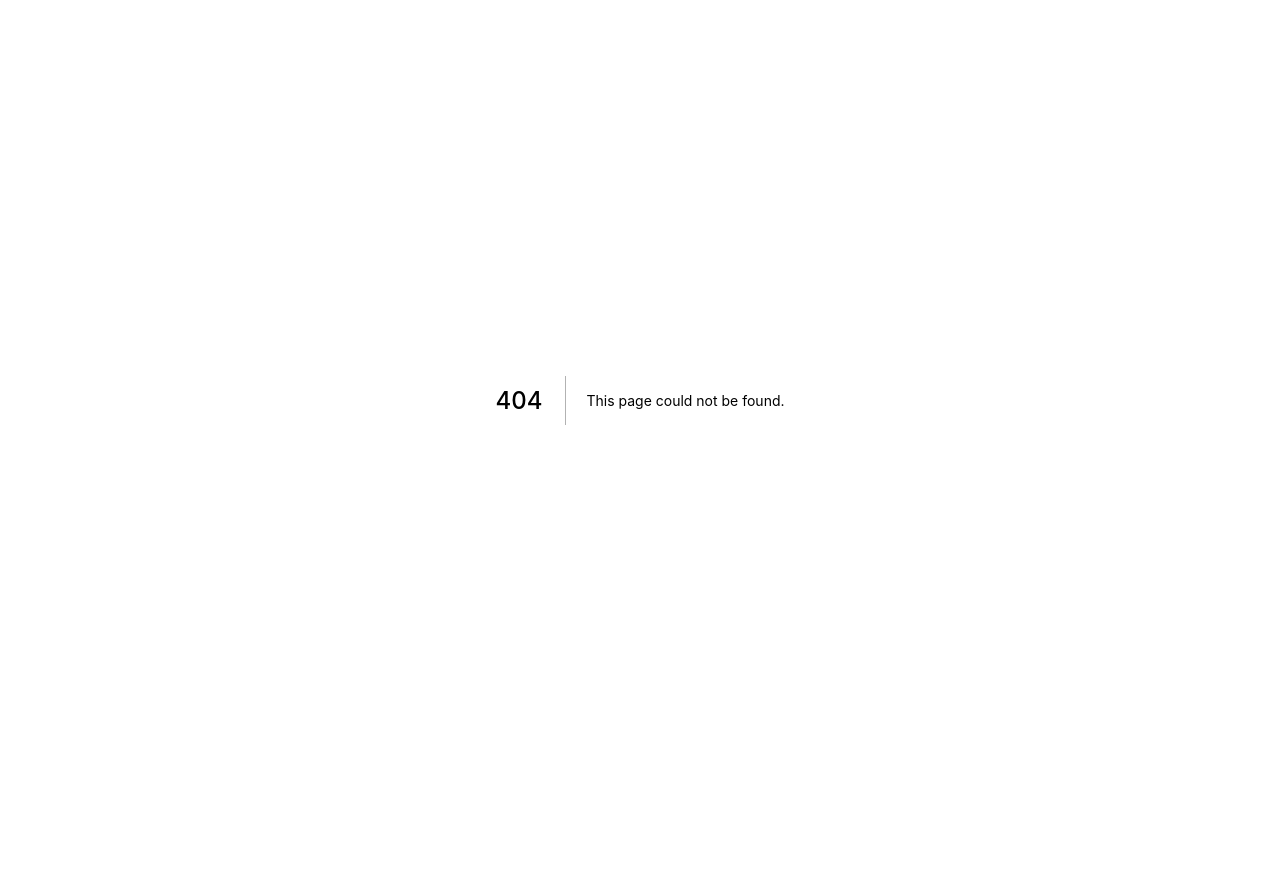
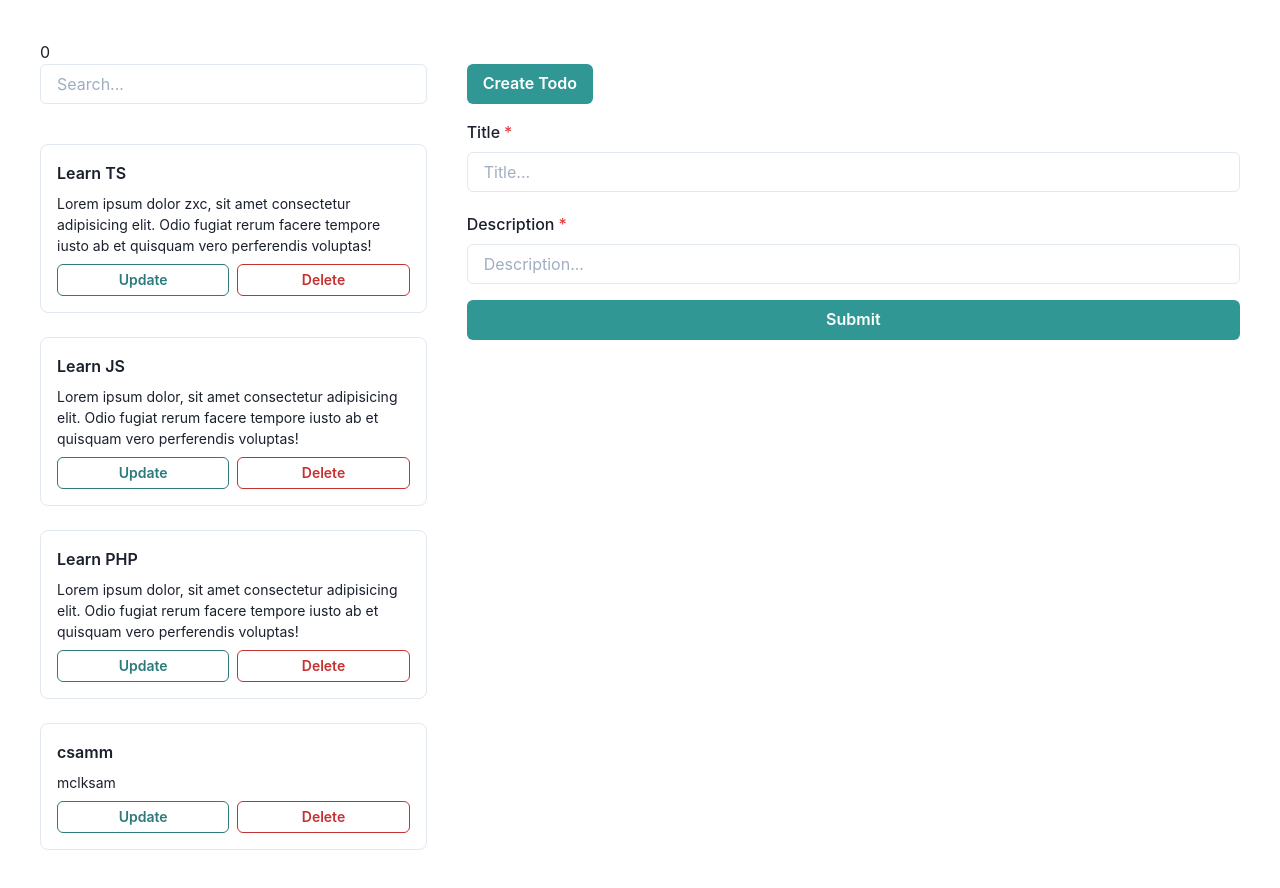
Before and after one commit to manullah/next-with-ts, a Next.js app: page /todos in a window 1280 px wide. Before the commit this address had no page. Before the commit the page ends 800 px from the top, so only its background shows below. Built offline with nearby package versions, Linux system fonts and the light colour scheme; data requests are answered from the project's data file.

Commit message:
add | fetch todo queries

```diff
--- /dev/null
+++ b/componnets/FormTodo.tsx
@@ -0,0 +1,109 @@
+import React from "react";
+import { Button } from "@chakra-ui/button";
+import { FormControl, FormLabel } from "@chakra-ui/form-control";
+import { Input } from "@chakra-ui/input";
+import { Controller, SubmitHandler, useForm } from "react-hook-form";
+import { useAddTodoData, useFetchTodoIdData } from "../utils/hooks/todoData";
+import { IFormTodo } from "../utils/types/todo";
+
+const FormTodo = ({
+  id,
+  removeIdActived,
+}: {
+  id: number;
+  removeIdActived: () => void;
+}) => {
+  // fetch query
+  const {
+    isSuccess,
+    data: todo,
+    isLoading,
+    isError,
+  } = useFetchTodoIdData({
+    id,
+    onSuccess: (data) => {
+      setValue("title", data.title);
+      setValue("description", data.description);
+    },
+  });
+  const { mutate: addTodo } = useAddTodoData({
+    onSuccess: () => reset(),
+  });
+
+  // form
+  const { control, handleSubmit, reset, setValue } = useForm<IFormTodo>({
+    defaultValues: {
+      title: "",
+      description: "",
+    },
+  });
+  const onSubmit: SubmitHandler<IFormTodo> = (data) => addTodo(data);
+
+  const renderResult = () => {
+    if (isLoading) {
+      return <div>Loading...</div>;
+    }
+
+    if (isError) {
+      return <div>Something went wrong</div>;
+    }
+
+    if (isSuccess) {
+      return <div>{JSON.stringify(todo)}</div>;
+    }
+
+    return <></>;
+  };
+
+  return (
+    <>
+      <Button
+        colorScheme="teal"
+        variant="solid"
+        mb={4}
+        onClick={() => {
+          removeIdActived();
+          reset();
+        }}
+      >
+        Create Todo
+      </Button>
+      <form onSubmit={handleSubmit(onSubmit)}>
+        {renderResult()}
+        <Controller
+          name="title"
+          control={control}
+          rules={{ required: true }}
+          render={({ field }) => (
+            <FormControl id="title" isRequired mb={5}>
+              <FormLabel>Title</FormLabel>
+              <Input {...field} type="text" placeholder="Title..." />
+            </FormControl>
+          )}
+        />
+        <Controller
+          name="description"
+          control={control}
+          rules={{ required: true }}
+          render={({ field }) => (
+            <FormControl id="title" isRequired>
+              <FormLabel>Description</FormLabel>
+              <Input {...field} type="text" placeholder="Description..." />
+            </FormControl>
+          )}
+        />
+        <Button
+          colorScheme="teal"
+          variant="solid"
+          type="submit"
+          width="full"
+          mt={4}
+        >
+          Submit
+        </Button>
+      </form>
+    </>
+  );
+};
+
+export default FormTodo;
--- /dev/null
+++ b/componnets/ListTodo.tsx
@@ -0,0 +1,51 @@
+import React from "react";
+import { VStack, Text, HStack } from "@chakra-ui/layout";
+import { IResponseTodo } from "../utils/types/todo";
+import { Button } from "@chakra-ui/button";
+import { useDeleteTodoData } from "../utils/hooks/todoData";
+
+const ListTodo = ({
+  todo,
+  updateId,
+}: {
+  todo: IResponseTodo;
+  updateId: (id: number) => void;
+}) => {
+  // fetch query
+  const { mutate: deleteTodo } = useDeleteTodoData();
+
+  return (
+    <VStack
+      borderWidth={1}
+      borderRadius={8}
+      padding="4"
+      align="start"
+      spacing={2}
+    >
+      <Text fontWeight="semibold">{todo.title}</Text>
+      <Text fontSize="sm">{todo.description}</Text>
+      <HStack width="full">
+        <Button
+          colorScheme="teal"
+          variant="outline"
+          width="full"
+          size="sm"
+          onClick={() => updateId(todo.id)}
+        >
+          Update
+        </Button>
+        <Button
+          colorScheme="red"
+          variant="outline"
+          width="full"
+          size="sm"
+          onClick={() => deleteTodo(todo.id)}
+        >
+          Delete
+        </Button>
+      </HStack>
+    </VStack>
+  );
+};
+
+export default ListTodo;
--- /dev/null
+++ b/db.json
@@ -0,0 +1,27 @@
+{
+  "todos": [
+    {
+      "id": 1,
+      "title": "Learn TS",
+      "description": "Lorem ipsum dolor zxc, sit amet consectetur adipisicing elit. Odio fugiat rerum facere tempore iusto ab et quisquam vero perferendis voluptas!",
+      "done": false
+    },
+    {
+      "id": 2,
+      "title": "Learn JS",
+      "description": "Lorem ipsum dolor, sit amet consectetur adipisicing elit. Odio fugiat rerum facere tempore iusto ab et quisquam vero perferendis voluptas!",
+      "done": false
+    },
+    {
+      "id": 3,
+      "title": "Learn PHP",
+      "description": "Lorem ipsum dolor, sit amet consectetur adipisicing elit. Odio fugiat rerum facere tempore iusto ab et quisquam vero perferendis voluptas!",
+      "done": true
+    },
+    {
+      "title": "csamm",
+      "description": "mclksam",
+      "id": 4
+    }
+  ]
+}
--- a/package.json
+++ b/package.json
@@ -11,7 +11,8 @@
     "check-format": "prettier --check .",
     "check-lint": "eslint . --ext ts --ext tsx --ext js",
     "format": "prettier --write .",
-    "test-all": "npm run check-format && npm run check-lint && npm run check-types && npm run build"
+    "test-all": "npm run check-format && npm run check-lint && npm run check-types && npm run build",
+    "serve-json": "json-server --watch db.json --port 4000"
   },
   "dependencies": {
     "@chakra-ui/icons": "^1.1.1",
@@ -20,6 +21,7 @@
     "@emotion/styled": "^11.6.0",
     "axios": "^0.24.0",
     "framer-motion": "^4.1.17",
+    "json-server": "^0.17.0",
     "next": "12.0.7",
     "next-auth": "^4.0.5",
     "react": "17.0.2",
--- /dev/null
+++ b/pages/todos/index.tsx
@@ -0,0 +1,73 @@
+import React, { useState } from "react";
+import { NextPage } from "next";
+import { Box, Container, Grid, HStack } from "@chakra-ui/layout";
+import { Input } from "@chakra-ui/input";
+import { useFetchTodoData } from "../../utils/hooks/todoData";
+import { IResponseTodo } from "../../utils/types/todo";
+import FormTodo from "../../componnets/FormTodo";
+import ListTodo from "../../componnets/ListTodo";
+
+const Todos: NextPage = () => {
+  const [search, setSearch] = useState("");
+  const [idActived, setIdActived] = useState(0);
+
+  // fetch query
+  const {
+    isLoading,
+    isError,
+    isSuccess,
+    data: todos,
+  } = useFetchTodoData({ params: { q: search } });
+
+  const renderResult = () => {
+    if (isLoading) {
+      return <div>Loading...</div>;
+    }
+
+    if (isError) {
+      return <div>Something went wrong</div>;
+    }
+
+    if (isSuccess) {
+      return todos?.map((todo: IResponseTodo) => (
+        <ListTodo
+          todo={todo}
+          key={todo.id}
+          updateId={(id) => setIdActived(id)}
+        ></ListTodo>
+      ));
+    }
+
+    return <></>;
+  };
+
+  return (
+    <>
+      <Container maxW="container.xl" p={[0, 10]}>
+        {idActived}
+        <HStack spacing={10} align="start">
+          <Box flex="1">
+            <Input
+              type="text"
+              placeholder="Search..."
+              value={search}
+              onChange={(e) => setSearch(e.target.value)}
+              mb={10}
+            />
+            <Grid templateColumns="repeat(1, 1fr)" gap={6}>
+              {renderResult()}
+            </Grid>
+          </Box>
+          <Box flex="2">
+            <FormTodo
+              id={idActived}
+              removeIdActived={() => setIdActived(0)}
+            ></FormTodo>
+          </Box>
+        </HStack>
+      </Container>
+    </>
+  );
+};
+
+export default Todos;
--- /dev/null
+++ b/utils/hooks/todoData.ts
@@ -0,0 +1,66 @@
+import axios from "axios";
+import { useMutation, useQuery, useQueryClient } from "react-query";
+import { IFormTodo, IQueryFetchTodo, IResponseTodo } from "../types/todo";
+
+export const useFetchTodoData = ({ params }: { params: IQueryFetchTodo }) => {
+  return useQuery<Array<IResponseTodo>>(["fetchTodos", params], () =>
+    axios
+      .get(`http://localhost:4000/todos`, { params })
+      .then(({ data }) => data)
+  );
+};
+
+export const useFetchTodoIdData = ({
+  id,
+  onSuccess,
+}: {
+  id: number;
+  onSuccess: (data: IResponseTodo) => void;
+}) => {
+  return useQuery(
+    ["fetchTodoId", id],
+    () =>
+      axios.get(`http://localhost:4000/todos/${id}`).then(({ data }) => data),
+    {
+      enabled: Boolean(id),
+      onSuccess,
+    }
+  );
+};
+
+export const useAddTodoData = ({ onSuccess }: { onSuccess: () => void }) => {
+  const queryClient = useQueryClient();
+  return useMutation(
+    (todo: IFormTodo) => axios.post("http://localhost:4000/todos", todo),
+    {
+      onSuccess: () => {
+        queryClient.invalidateQueries("fetchTodos");
+        onSuccess();
+      },
+    }
+  );
+};
+
+export const useUpdateTodoData = ({ onSuccess }: { onSuccess: () => void }) => {
+  const queryClient = useQueryClient();
+  return useMutation(
+    ({ id, todo }: { id: number; todo: IFormTodo }) =>
+      axios.put(`http://localhost:4000/todos/${id}`, todo),
+    {
+      onSuccess: () => {
+        queryClient.invalidateQueries("fetchTodos");
+        onSuccess();
+      },
+    }
+  );
+};
+
+export const useDeleteTodoData = () => {
+  const queryClient = useQueryClient();
+  return useMutation(
+    (id: number) => axios.delete(`http://localhost:4000/todos/${id}`),
+    {
+      onSuccess: () => queryClient.invalidateQueries("fetchTodos"),
+    }
+  );
+};
--- /dev/null
+++ b/utils/types/todo.ts
@@ -0,0 +1,15 @@
+export type IResponseTodo = {
+  id: number;
+  title: string;
+  description: string;
+  done: boolean;
+};
+
+export type IFormTodo = {
+  title: string;
+  description: string;
+};
+
+export type IQueryFetchTodo = {
+  q: string;
+};
```
Also changed, not shown: componnets/PokemonsSearchResult.tsx (deleted, +0 -7 lines), .eslintrc.js, 1 other file (tests, documents, lock files or other folders).
